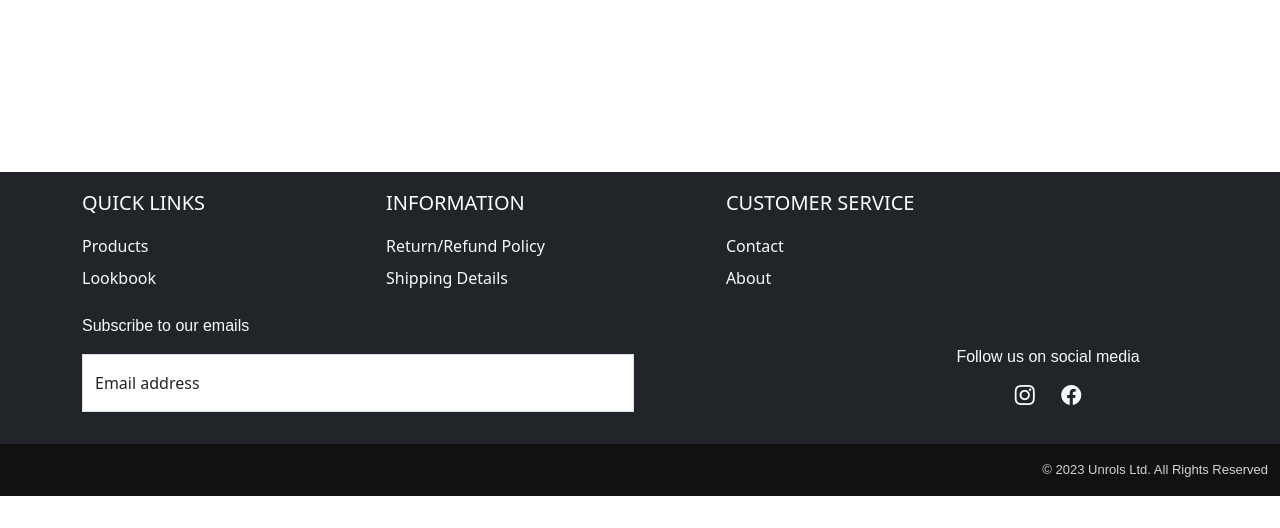
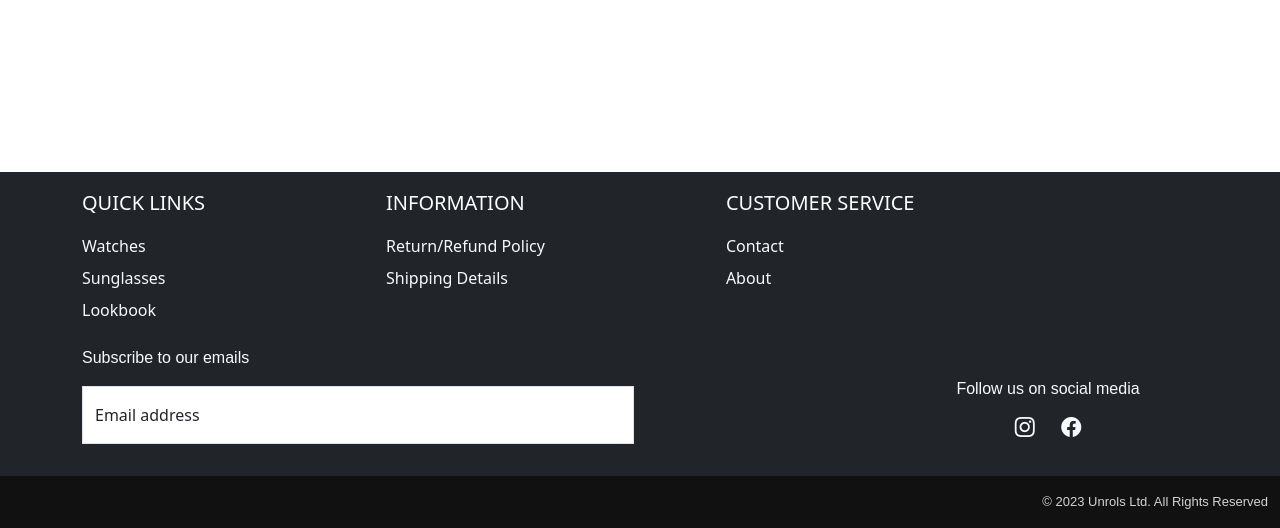
Before and after one commit to ahsanm7911/ecommerce-store, a Django app: page /products/1/1/ in a window 1280 px wide. Shown: the part 1666-2194 px from the top of the page. Before the commit the page ends 2162 px from the top, so only its background shows below. Run offline with Django 4.2, Linux system fonts and the light colour scheme; data that the repository does not hold is empty; some libraries are stand-ins or nearby versions; some web fonts are replaced.

Commit message:
SEO optimization

```diff
--- a/templates/core/base.html
+++ b/templates/core/base.html
@@ -10,9 +10,11 @@
 
     <title>Unrols - {{ page|title }}</title>
 
-    <meta name="description" content="Explore chic fashion accessories online. Discover trendy jewelry, handbags & more. Elevate your style with our curated collection. Shop now!">
+    <meta name="description"
+        content="Explore chic fashion accessories online. Discover trendy sunglasses, watches, handbags & more. Elevate your style with our curated collection. Shop now!">
 
-    <meta name="keywords" content="Fashion accessories online, Chic accessories, Designer watches, Glamorous sunglasses, Fashion-forward accessories">
+    <meta name="keywords"
+        content="Fashion accessories online, Chic accessories, Designer watches, Glamorous sunglasses, Fashion-forward accessories, Mens fashion accessories, Women fashion accessories">
 
     <link rel="canonical" href="{{ request.path }}">
 
@@ -27,7 +29,8 @@
     <link rel="preconnect" href="https://fonts.gstatic.com" crossorigin>
     <link rel="preconnect" href="https://fonts.googleapis.com">
     <link rel="preconnect" href="https://fonts.gstatic.com" crossorigin>
-    <link href="https://fonts.googleapis.com/css2?family=REM:wght@100;200&family=Raleway:wght@600&display=swap" rel="stylesheet">
+    <link href="https://fonts.googleapis.com/css2?family=REM:wght@100;200&family=Raleway:wght@600&display=swap"
+        rel="stylesheet">
     <link rel="stylesheet" href="https://cdn.jsdelivr.net/npm/bootstrap-icons@1.10.5/font/bootstrap-icons.css">
     <script src="https://code.jquery.com/jquery-3.7.0.min.js"
         integrity="sha256-2Pmvv0kuTBOenSvLm6bvfBSSHrUJ+3A7x6P5Ebd07/g=" crossorigin="anonymous"></script>
@@ -74,7 +77,8 @@
     <div class="container sidebar text-light py-2 d-none" id="sidebarContainer">
         <ul class="d-flex flex-row justify-content-between align-items-center ps-0 mb-0">
             <li></li>
-            <li class="fs-3 brand-logo"><a href="{% url 'home' %}" class="nav-link"><img src="{% static 'logos/logo.png' %}" alt="Unrols"></a></li>
+            <li class="fs-3 brand-logo"><a href="{% url 'home' %}" class="nav-link"><img
+                        src="{% static 'logos/logo.png' %}" alt="Unrols"></a></li>
             <li class="fs-4" onclick="toggleSidebar()"><i class="bi bi-x"></i></li>
         </ul>
 
@@ -94,7 +98,8 @@
                 <li class=""><a href="{% url 'lookbook' %}" class="nav-link">Lookbook</a></li>
             </ul>
             <div class="brand-logo fs-2 fw-semibold">
-                <a href="{% url 'home' %}" class="nav-link"><img src="{% static 'logos/logo.png' %}" alt="Unrols Logo" title="logo"></a>
+                <a href="{% url 'home' %}" class="nav-link"><img src="{% static 'logos/logo.png' %}" alt="Unrols Logo"
+                        title="logo"></a>
             </div>
 
             <div class="cart-search-container">
@@ -105,9 +110,9 @@
                             <i class="bi bi-cart"></i>
                             <span class="badge">
                                 {% if request.user.is_authenticated %}
-                                    {{ request | items_count }}
+                                {{ request | items_count }}
                                 {% else %}
-                                    {{ request | items_count_guest }}
+                                {{ request | items_count_guest }}
                                 {% endif %}
                             </span>
                         </a>
@@ -131,7 +136,8 @@
     <div class="container-fluid text-light py-2 d-lg-none px-1" id="navbarContainer" style="background-color: #111;">
         <ul class="d-flex flex-row justify-content-between align-items-center list-style-none ps-2 mb-0 main-bar">
             <li class="fs-1" onclick="toggleSidebar()"><i class="bi bi-list"></i></li>
-            <li class="fs-3 brand-logo"><a href="{% url 'home' %}" class="nav-link"><img src="{% static 'logos/logo.png' %}" alt="Unrols"></a></li>
+            <li class="fs-3 brand-logo"><a href="{% url 'home' %}" class="nav-link"><img
+                        src="{% static 'logos/logo.png' %}" alt="Unrols"></a></li>
             <div class="d-flex flex-row align-items-center justify-content-end flex-shrink-1">
                 <li class="fs-4 searchBar"><i class="bi bi-search"></i></li>
                 <li class="ms-2 fs-4 position-relative">
@@ -163,7 +169,10 @@
                 <ul style="padding-left: 0px;">
                     <li class="fs-5 fw-medium mb-3 text-white text-decoration-none">QUICK LINKS</li>
                     <li class="mb-2 text-light"><a href="{% url 'products' slug='watches' %}"
-                            class="nav-link">Products</a></li>
+                            class="nav-link">Watches</a></li>
+                    <li class="mb-2 text-light"><a href="{% url 'products' slug='sunglasses' %}"
+                            class="nav-link">Sunglasses</a></li>
+
                     <li class="mb-2 text-light"><a href="{% url 'lookbook' %}" class="nav-link">Lookbook</a></li>
                 </ul>
                 <br>
@@ -200,12 +209,18 @@
                 <div class="container mt-4" id="social-icons">
                     <p class="text-light text-center">Follow us on social media</p>
                     <ul class="d-flex flex-row justify-content-between ps-0">
-                        <li class="opacity-0"><a href="" class="nav-link"><i class="icon fs-5 bi bi-twitter"></i></a></li>
-                        <li class="opacity-0"><a href="" class="nav-link"><i class="icon fs-5 bi bi-youtube"></i></a></li>
-                        <li><a href="https://www.instagram.com/unrolspk/" title="Instagram" class="nav-link"><i class="icon fs-5 bi bi-instagram"></i></a></li>
-                        <li><a href="https://www.facebook.com/unrols/" title="Facebook" class="nav-link"><i class="icon fs-5 bi bi-facebook"></i></a></li>
-                        <li class="opacity-0"><a href="" class="nav-link"><i class="icon fs-5 bi bi-pinterest"></i></a></li>
-                        <li class="opacity-0"><a href="" class="nav-link"><i class="icon fs-5 bi bi-tiktok"></i></a></li>
+                        <li class="opacity-0"><a href="" class="nav-link"><i class="icon fs-5 bi bi-twitter"></i></a>
+                        </li>
+                        <li class="opacity-0"><a href="" class="nav-link"><i class="icon fs-5 bi bi-youtube"></i></a>
+                        </li>
+                        <li><a href="https://www.instagram.com/unrolspk/" title="Instagram" class="nav-link"><i
+                                    class="icon fs-5 bi bi-instagram"></i></a></li>
+                        <li><a href="https://www.facebook.com/unrols/" title="Facebook" class="nav-link"><i
+                                    class="icon fs-5 bi bi-facebook"></i></a></li>
+                        <li class="opacity-0"><a href="" class="nav-link"><i class="icon fs-5 bi bi-pinterest"></i></a>
+                        </li>
+                        <li class="opacity-0"><a href="" class="nav-link"><i class="icon fs-5 bi bi-tiktok"></i></a>
+                        </li>
                     </ul>
                 </div>
             </div>
--- a/templates/core/product.html
+++ b/templates/core/product.html
@@ -245,7 +245,7 @@
                 <img src="{{ primary_image.url }}" alt="" class="slide">
             </div>
             {% for image in images %}
-            <div class="carousel-item active">
+            <div class="carousel-item">
                 <img src="{{ image.image.url }}" class="slide" alt="..." >
             </div>
             {% endfor %}
@@ -414,7 +414,7 @@
     </div>
 
     <div class="row text-center mb-4 d-lg-none">
-        <a type="button" class="customBtnDark w-50 mx-auto py-2 text-decoration-none" >View All</a>
+        <a type="button" href="{% url 'products' slug=product.category.slug %}" class="customBtnDark w-50 mx-auto py-2 text-decoration-none" >View All</a>
     </div>
 </div>
 
--- a/templates/partials/structured_data.html
+++ b/templates/partials/structured_data.html
@@ -5,7 +5,7 @@
       "name": "Unrols",
       "alternateName": "Unrols Fashion Accessories",
       "url": "https://unrols.com",
-      "logo": "https://unrols.com/static/logos/logo.png",
+      "logo": "https://unrols.com/static/img/favicon2.png",
       "contactPoint": {
         "@type": "ContactPoint",
         "telephone": "+92 03198092449",
```
